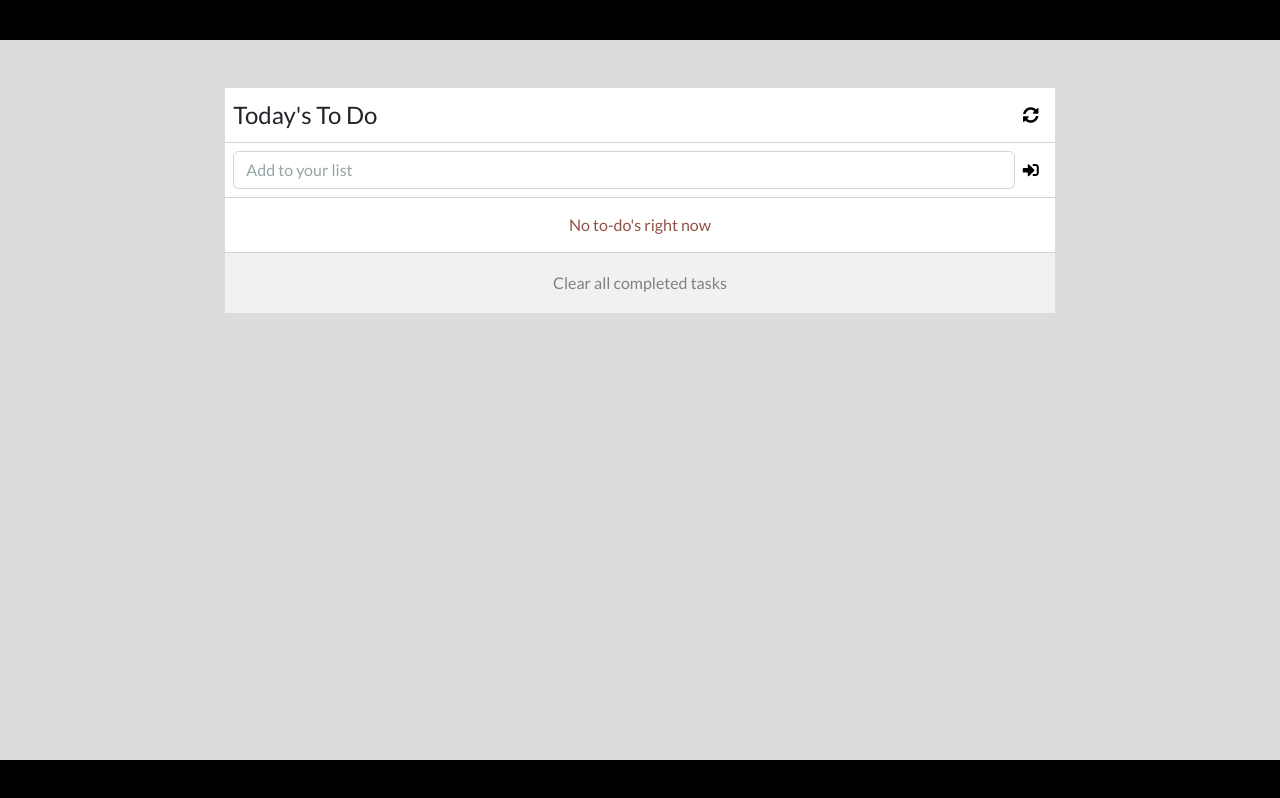
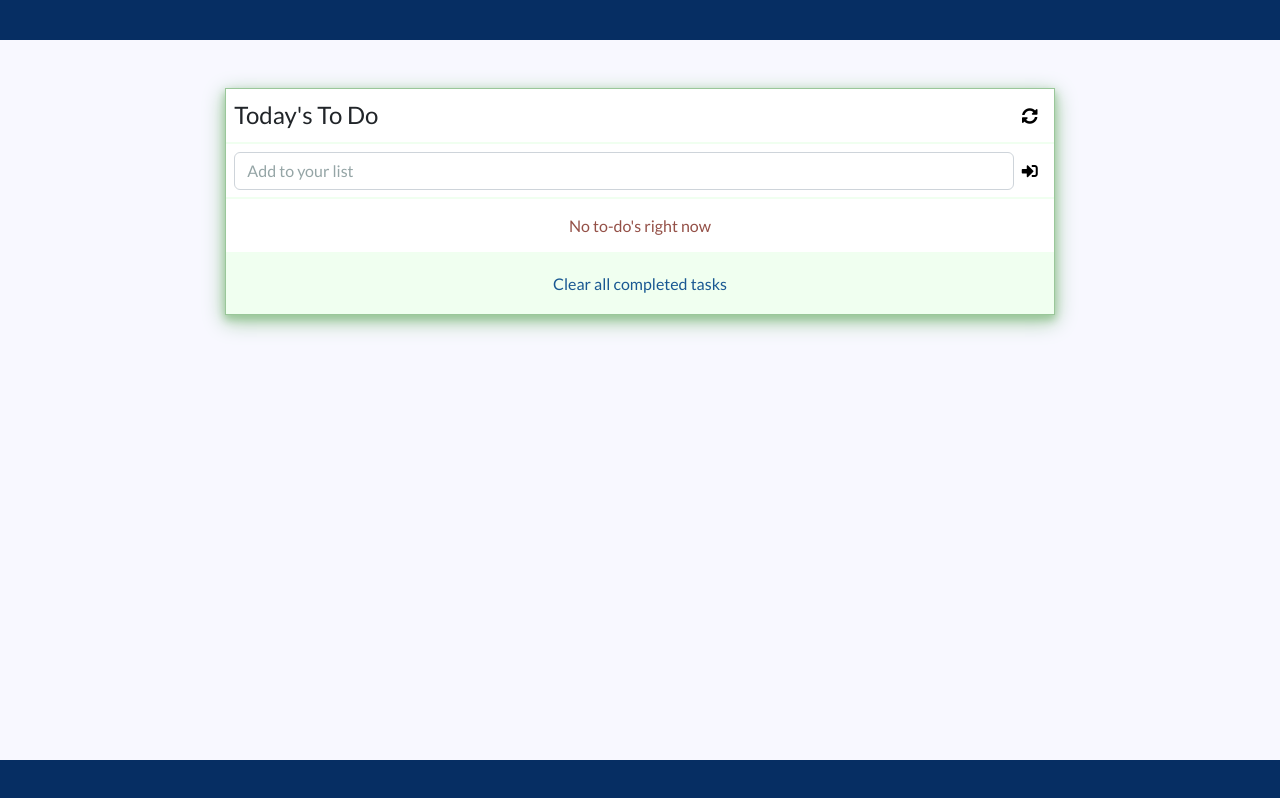
Before and after one commit to memelopez/toDoList-webpack-mv, a website built with webpack: page src/index.html in a window 1280 px wide. Built offline with nearby package versions, Linux system fonts and the light colour scheme.

Commit message:
Change color scheme

```diff
--- a/src/styles.css
+++ b/src/styles.css
@@ -1,6 +1,6 @@
 /* Styles */
 body {
-  background-color: #dcdcdc;
+  background-color: #f8f8ff;
 }
 
 a {
@@ -14,7 +14,7 @@ a:focus {
 }
 
 .black-square {
-  background-color: black;
+  background-color: #062e63;
   height: 40px;
   width: 100%;
 }
@@ -26,8 +26,8 @@ a:focus {
 
 .app-item {
   height: 55px;
-  background-color: white;
-  border-bottom: 1px lightgrey solid;
+  background-color: #ffffff;
+  border-bottom: 2px #f0fff0 solid;
   width: 100%;
 }
 
@@ -38,11 +38,11 @@ a:focus {
 
 .bottom-btn {
   height: 60px;
-  background-color: #f1f1f1;
+  background-color: #f0fff0;
 }
 
 a#clear-comp {
-  color: grey;
+  color: #195892;
 }
 
 .no-to-dos {
@@ -56,3 +56,8 @@ a#clear-comp {
 #task-list {
   list-style: none;
 }
+
+#app-div {
+  box-shadow: 0 4px 8px 0 #9ac79a, 0 6px 20px 0 #9ac79a;
+  border: 1px #9ac79a solid;
+}
```
